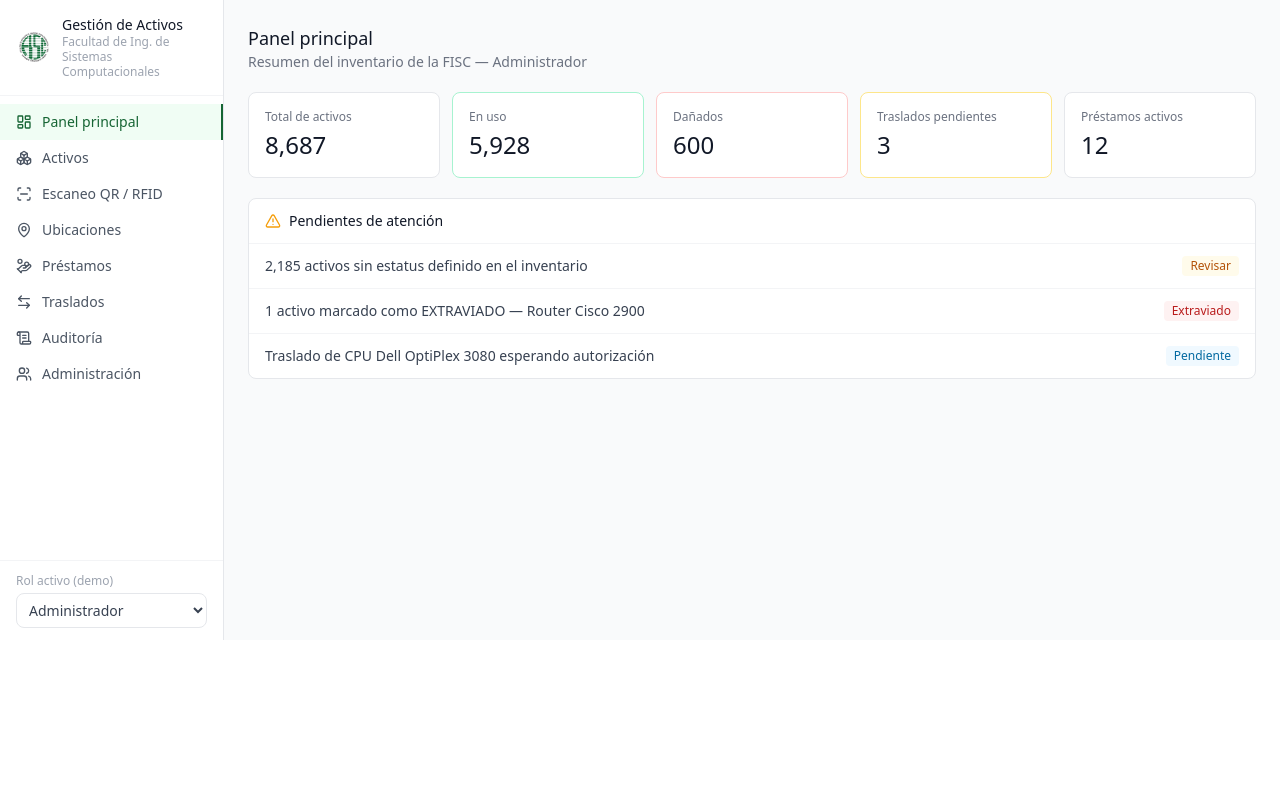
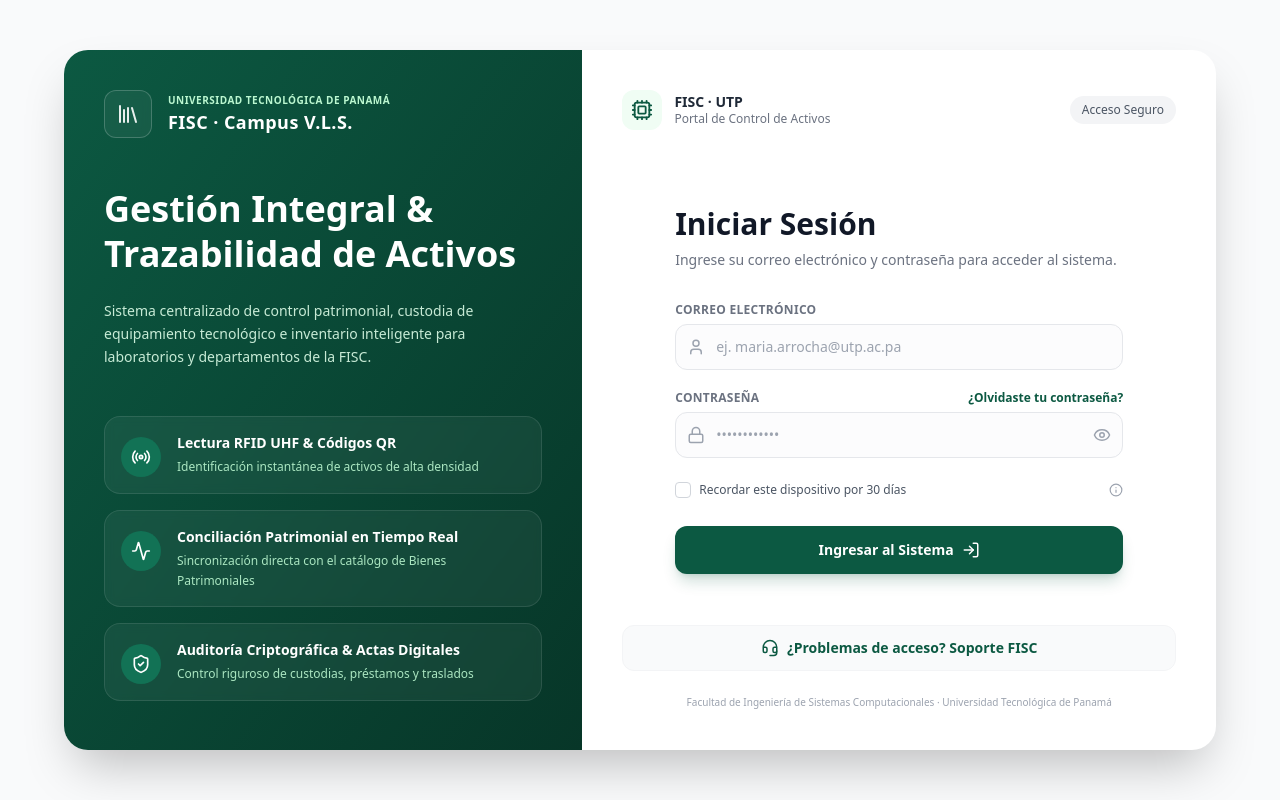
Before and after one commit to DiegoT21/FISC-vento, a React (Vite) app in the folder frontend/: page / in a window 1280 px wide. Built offline with nearby package versions, Linux system fonts and the light colour scheme.

Commit message:
fix: Make Login the default route and move dashboard to /dashboard

```diff
--- a/frontend/src/features/login/Login.jsx
+++ b/frontend/src/features/login/Login.jsx
@@ -15,6 +15,14 @@
 } from 'lucide-react';
 
 const Login = () => {
+  const navigate = useNavigate();
+
+  const handleLogin = (e) => {
+    e.preventDefault();
+    // Aquí podrías agregar la lógica de autenticación en el futuro
+    navigate('/dashboard');
+  };
+
   return (
     <div className="min-h-screen bg-gray-50 flex items-center justify-center p-4 sm:p-8">
       <div className="max-w-6xl w-full bg-white rounded-3xl shadow-2xl overflow-hidden flex flex-col md:flex-row min-h-[700px]">
--- a/frontend/src/routes/router.jsx
+++ b/frontend/src/routes/router.jsx
@@ -13,11 +13,11 @@
 
 export const router = createBrowserRouter([
   {
-    path: "/login",
+    path: "/",
     element: <Login />,
   },
   {
-    path: "/",
+    path: "/dashboard",
     element: <App />,
     children: [
       { index: true, element: <DashboardPage /> },
```
